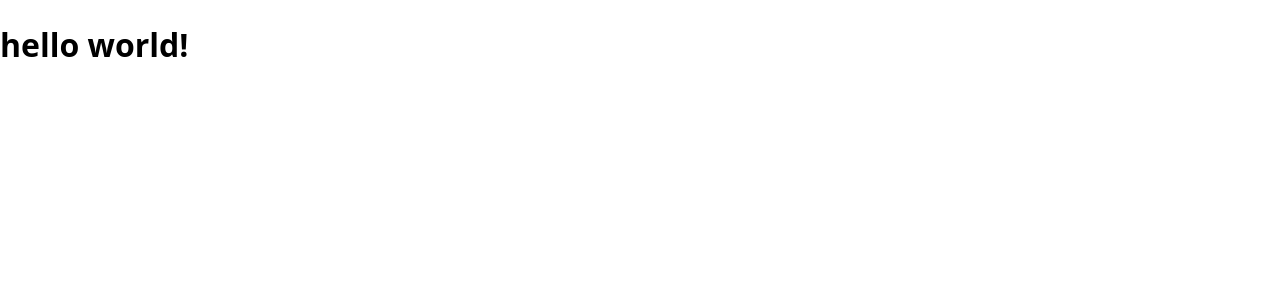
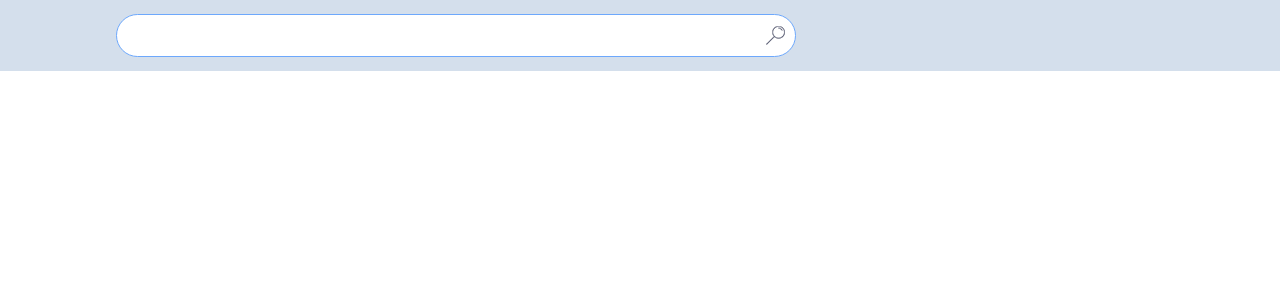
Before and after one commit to nikipog/request-service, a React (Vite) app: page / in a window 1280 px wide. Shown: the top 300 px of the page. Built offline with nearby package versions, Linux system fonts and the light colour scheme.

Commit message:
feat: добавит header

```diff
--- a/package.json
+++ b/package.json
@@ -23,7 +23,6 @@
     "eslint-plugin-react-hooks": "^5.1.0",
     "eslint-plugin-react-refresh": "^0.4.19",
     "globals": "^15.15.0",
-    "prettier": "3.5.3",
     "sass": "^1.86.0",
     "typescript": "~5.7.2",
     "typescript-eslint": "^8.24.1",
--- a/src/App.tsx
+++ b/src/App.tsx
@@ -1,10 +1,9 @@
 import "./App.scss";
+import Layout from "./components/layout/layout";
 
 function App() {
   return (
-    <div>
-      <h1>hello world!</h1>
-    </div>
+    <Layout />
   );
 }
 
--- /dev/null
+++ b/src/components/header/header.scss
@@ -0,0 +1,33 @@
+/* src/components/header/header.scss */
+.header {
+  background-color: #d4dfec;
+
+
+  &__container {
+    /* Если нужно центрировать и ограничивать ширину */
+    max-width: 1600px;
+    height: 71px;
+    margin: 0 auto;
+    padding: 0 100px;
+    display: flex;
+    align-items: center;
+    justify-content: space-between;
+  }
+
+  &__search {
+
+    width: 674px;
+    height: 39px;
+
+    margin: 0 16px;
+
+    border: 1px solid #6da8fc;
+    border-radius: 48px;
+    background: url('/src/assets/icons/search-icon.png') no-repeat right  ;
+    background-color: #fff;
+    background-position: right 10px center;
+
+  }
+
+
+}
--- /dev/null
+++ b/src/components/header/header.tsx
@@ -0,0 +1,16 @@
+import './header.scss';
+
+function Header() {
+  return (
+    <header className="header">
+      <div className="header__container">
+        <input className="header__search" type="text" id="search" aria-label='Поиск' disabled>
+
+        </input>
+
+      </div>
+    </header>
+  );
+}
+
+export default Header;
--- /dev/null
+++ b/src/components/layout/layout.tsx
@@ -0,0 +1,19 @@
+// import Sidebar from './Sidebar';
+
+import Header from "../header/header";
+
+function Layout() {
+  return (
+    <div className="layout">
+      {/* <Sidebar /> */}
+      <div className="layout__headerContainer">
+        <Header />
+        <main className="layout__mainContent">
+
+        </main>
+      </div>
+    </div>
+  );
+}
+
+export default Layout;
```
Also changed, not shown: eslint.config.js (+19 -18 lines), src/components/sidebar/sidebar.tsx (added, +9 -0 lines), src/assets/icons/search-icon.png (added), 1 other file (tests, documents, lock files or other folders).
